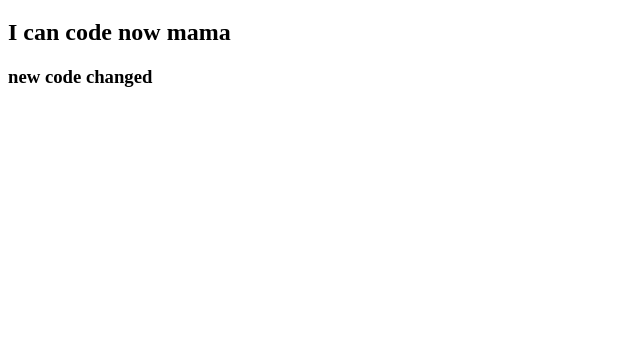
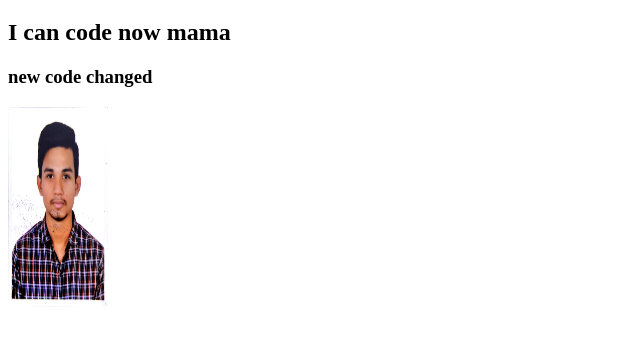
Before and after one commit to tamim3014/my-second-repo, a plain HTML site: page index.html in a window 1280 px wide. Shown: the part 61-404 px from the top of the page, without its empty margins (0-640 px from the left). Drawn offline with Linux system fonts and the light colour scheme.

Commit message:
added tamim

```diff
--- a/index.html
+++ b/index.html
@@ -13,5 +13,6 @@
     </h1>
     <h2>I can code now mama</h2>
     <h3>new code changed</h3>
+    <img src="tamim.jpg" height="200px" width="100px">
 </body>
 </html>
```
Also changed, not shown: tamim.jpg (added).
